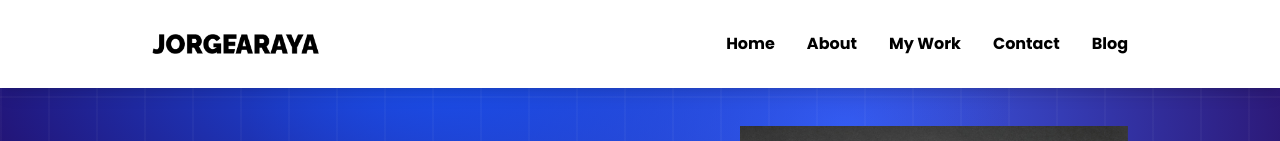
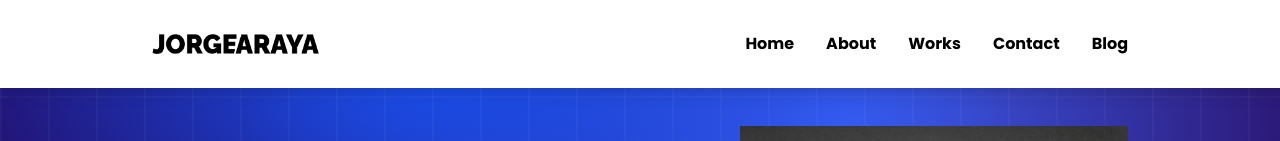
Before and after one commit to jorgearaya474/nxt-site, a Next.js app: page / in a window 1280 px wide. Shown: the top 141 px of the page. Built offline with nearby package versions, Linux system fonts and the light colour scheme.

Commit message:
rename and update navbar component

```diff
--- a/components/layout/MainHeader.tsx
+++ b/components/layout/Navbar.tsx
@@ -11,12 +11,12 @@ import {
 const RoutesList = [
   ['Home', '/'],
   ['About', '/#section_about'],
-  ['My Work', '/my-work'],
+  ['Works', '/works'],
   ['Contact', '/#section_contact'],
   ['Blog', '/blog'],
 ];
 
-const MainHeader: React.FC = () => {
+const Navbar: React.FC = () => {
   const [isMenuOpen, setIsMenuOpen] = useState<boolean>(false);
   const [isMobile, setIsMobile] = useState<boolean>(false);
   const navRouter = useRouter();
@@ -97,8 +97,6 @@ const MainHeader: React.FC = () => {
                     href={url}
                     className='md:inline-block py-4 lg:py-2 text-md text-center text-black'
                     onClick={closeMenu}
-                    whileHover={menuItemVariants.hover}
-                    whileTap={menuItemVariants.tap}
                   >
                     {title}
                   </motion.a>
@@ -112,4 +110,4 @@ const MainHeader: React.FC = () => {
   );
 };
 
-export default MainHeader;
+export default Navbar;
--- a/components/layout/SiteLayout.tsx
+++ b/components/layout/SiteLayout.tsx
@@ -1,22 +1,22 @@
 import React, { Fragment } from 'react';
 import type { ReactNode } from 'react';
 import SiteHead from './SiteHead';
-import MainHeader from './MainHeader';
+import Navbar from './Navbar';
 import Footer from './Footer';
 
 interface Props {
-    children: ReactNode
+  children: ReactNode;
 }
 
 const SiteLayout: React.FC<Props> = (props) => {
   return (
     <Fragment>
       <SiteHead />
-            <MainHeader />
+      <Navbar />
       <main>{props.children}</main>
       <Footer />
     </Fragment>
   );
-}
+};
 
 export default SiteLayout;
```
Lines whose indentation alone changed are shown as unchanged.
